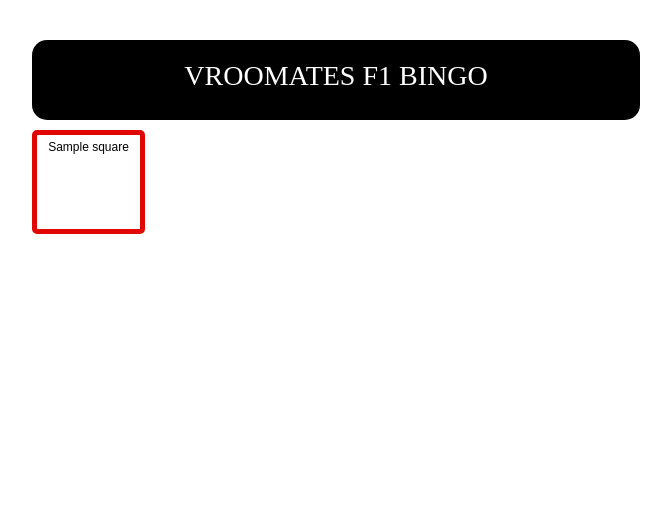
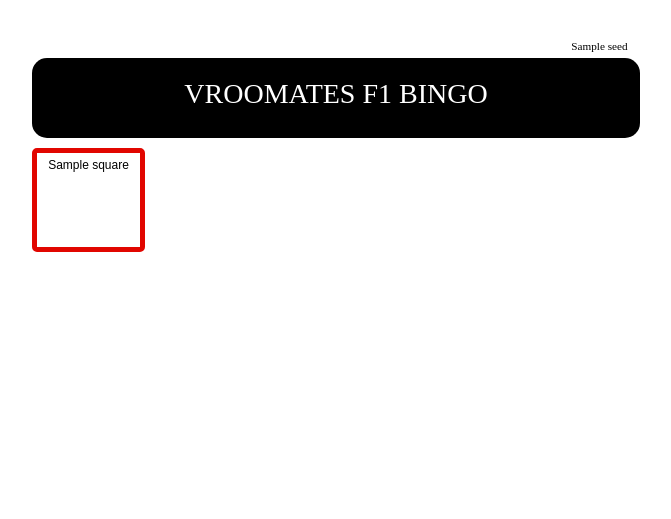
Before and after one commit to afriedman412/bingo, a Flask app: template templates/home.html in a window 1280 px wide. Shown: the top 519 px of the page, without its empty margins (304-975 px from the left). Run offline with Flask 2, Linux system fonts and the light colour scheme; the template is opened without the code that fills it: most values are stand-ins (such as "Sample title", 1, 10 or a date in 2020).

Commit message:
adding random seed

```diff
--- a/app.py
+++ b/app.py
@@ -6,15 +6,20 @@ app = Flask(__name__)
 load_dotenv()
 squares = open("static/squares.txt").readlines()
 
-def make_squares(squares=squares):
+def make_squares(seed=None, squares=squares):
+    if seed:
+        random.seed(seed)
     selections = random.sample(squares, k=24)
     selections.insert(12, "LIGHTS OUT and AWAY WE GO!!!")
     return selections
 
 @app.route('/')
-def home():
-    select_squares = make_squares()
-    return render_template("home.html", squares=select_squares)
+@app.route('/<seed>')
+def home(seed=None):
+    if not seed:
+        seed = random.randrange(100, 1000000000)
+    select_squares = make_squares(seed)
+    return render_template("home.html", seed=seed, squares=select_squares)
 
 if __name__ == '__main__':
     app.run()
--- a/static/css/gridstyle.css
+++ b/static/css/gridstyle.css
@@ -1,12 +1,19 @@
 .grid-container {
     display: grid;
     grid-template-columns: repeat(5, 9%);
-    grid-template-rows: 10vh repeat(5, 13vh);
+    grid-template-rows: 1vh 10vh repeat(5, 13vh);
     grid-gap: 10px;
-    grid-template-areas: "header header";
     justify-content: center;
     height: 60vh;
     margin-top: 5vh;
+}
+
+.grid-item-seed {
+    grid-column: 1 / -1;
+    font-family: "Formula1";
+    text-align: right;
+    font-size: 70%;
+    margin-right: 1vw;
 }
 
 .grid-item-header {
--- a/templates/home.html
+++ b/templates/home.html
@@ -24,6 +24,7 @@
 
 <body>
     <div class="grid-container">
+    <div class="grid-item grid-item-seed">{{seed}}</div>
     <div class="grid-item grid-item-header" id="headr">VROOMATES F1 BINGO</div>
         {% for s in squares: %}
 
```
